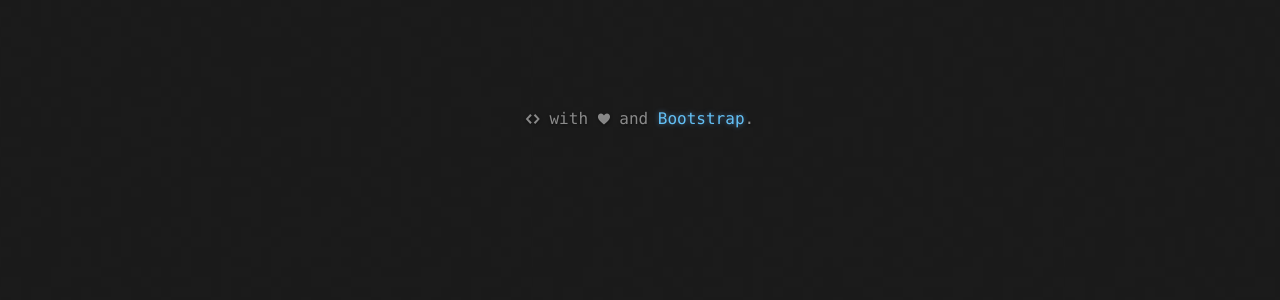
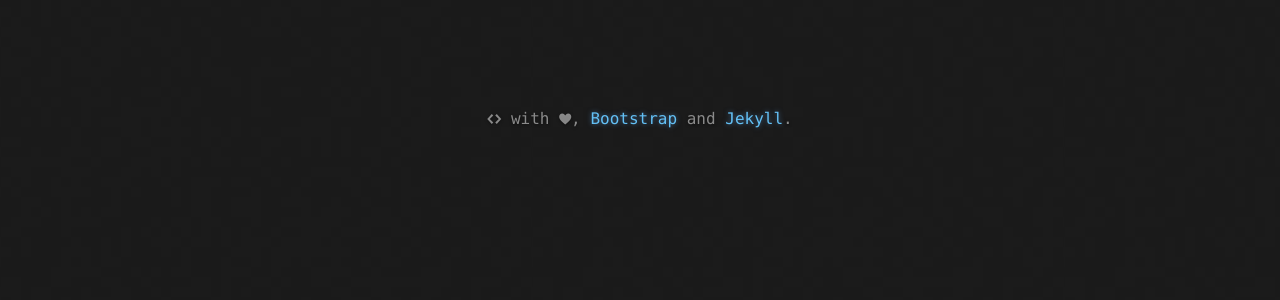
Before and after one commit to varunagrawal/varunagrawal.github.io, a Jekyll site: the page built from index.html, in a window 1280 px wide. Shown: the part 616-916 px from the top of the page. Built offline with Jekyll 4.4.1, drawn with Linux system fonts in a browser that asks for light colours; nearby versions of some CDN libraries; comment, search, counter and statistics services are not loaded.

Commit message:
footer update

```diff
--- a/index.html
+++ b/index.html
@@ -70,7 +70,7 @@ title: Varun Agrawal Online
     <div class="mastfoot">
         <div class="inner">
             <span class="octicon octicon-code"></span> with
-            <span class="octicon octicon-heart"></span> and <a href="http://getbootstrap.com">Bootstrap</a>.
+            <span class="octicon octicon-heart"></span>, <a href="http://getbootstrap.com">Bootstrap</a> and <a href="http://jekyllrb.com/">Jekyll</a>.
         </div>
     </div>
 
```
